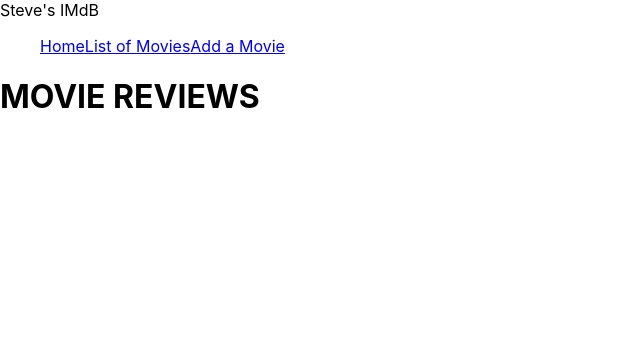
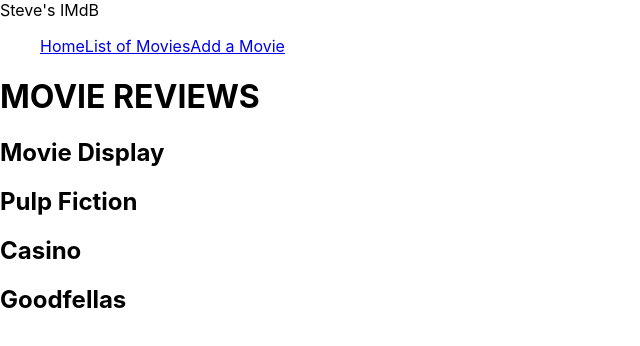
Before and after one commit to opethdeliverance/React_Assignment, a React (Create React App) app in the folder react-assignments/: page / in a window 1280 px wide. Shown: the top 346 px of the page, without its empty margins (0-640 px from the left). Built offline with nearby package versions, Linux system fonts and the light colour scheme.

Commit message:
added pages.js, fixed recurring listing error

```diff
--- a/react-assignments/src/App.js
+++ b/react-assignments/src/App.js
@@ -25,7 +25,7 @@ function App() {
          MOVIE REVIEWS
         </h1>
 
-        {/* <MovieList movies={movies} setMovies={setMovies}/> */}
+        <MovieList movies={movies} setMovies={setMovies}/>
 
       </>
   );
--- a/react-assignments/src/movies.js
+++ b/react-assignments/src/movies.js
@@ -1,11 +1,16 @@
 import React from 'react';
 
 export function MovieList( {movies = [], onChangeMovies = f => f }) {
+    if ( movies == null || movies == undefined )
+        return <h1>No movies to display</h1>
+
+
     return(
         <>
         <h2>Movie Display</h2>
         { movies.map((movie, i) => {
-            console.log(movie)
+            console.log(movie);
+            return <h2>{movie.name}</h2>;
         })}
         </>
 
```
Also changed, not shown: react-assignments/src/pages.js (added).
